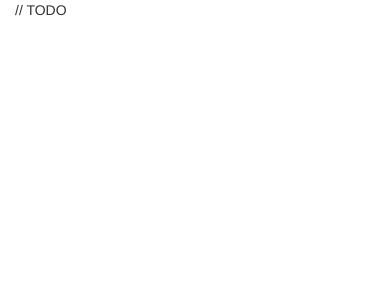
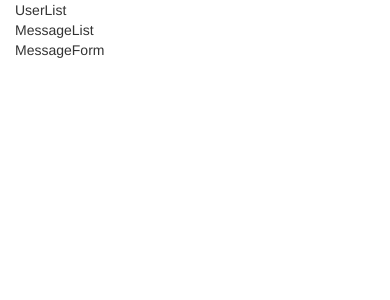
Before and after one commit to hah-nan/pb2-spies, a React app: page / in a window 390 px wide. Shown: the top 300 px of the page. Built offline with nearby package versions, Linux system fonts and the light colour scheme.

Commit message:
Stubs for the React components

```diff
--- a/src/components/App.jsx
+++ b/src/components/App.jsx
@@ -1,5 +1,13 @@
+// React
 import React, {Component} from 'react';
 import ReactDOM from 'react-dom';
+
+// Subcomponents
+import MessageList from './messages/MessageList.jsx';
+import MessageForm from './messages/MessageForm.jsx';
+import UserList from './users/UserList.jsx';
+import UserForm from './users/UserForm.jsx';
+
 
 class App extends Component {
 
@@ -12,8 +20,14 @@ class App extends Component {
 
     render() {
         return (
-            <div>
-                // TODO
+            <div className="row">
+                <div className="col-md-4">
+                    <UserList />
+                </div>
+                <div className="col-md-8">
+                    <MessageList />
+                    <MessageForm />
+                </div>
             </div>
         )
     }
--- /dev/null
+++ b/src/components/messages/MessageForm.jsx
@@ -0,0 +1,18 @@
+// React
+import React, {Component} from 'react';
+import ReactDOM from 'react-dom';
+
+
+class MessageForm extends Component {
+
+    render() {
+        return (
+            <div>
+                MessageForm
+            </div>
+        )
+    }
+
+};
+
+export default MessageForm;
--- /dev/null
+++ b/src/components/messages/MessageList.jsx
@@ -0,0 +1,18 @@
+// React
+import React, {Component} from 'react';
+import ReactDOM from 'react-dom';
+
+
+class MessageList extends Component {
+
+    render() {
+        return (
+            <div>
+                MessageList
+            </div>
+        )
+    }
+
+};
+
+export default MessageList;
--- /dev/null
+++ b/src/components/users/UserForm.jsx
@@ -0,0 +1,18 @@
+// React
+import React, {Component} from 'react';
+import ReactDOM from 'react-dom';
+
+
+class UserForm extends Component {
+
+    render() {
+        return (
+            <div>
+                UserForm
+            </div>
+        )
+    }
+
+};
+
+export default UserForm;
--- /dev/null
+++ b/src/components/users/UserList.jsx
@@ -0,0 +1,18 @@
+// React
+import React, {Component} from 'react';
+import ReactDOM from 'react-dom';
+
+
+class UserList extends Component {
+
+    render() {
+        return (
+            <div>
+                UserList
+            </div>
+        )
+    }
+
+};
+
+export default UserList;
```
Also changed, not shown: src/components/messages/Message.jsx (added).
